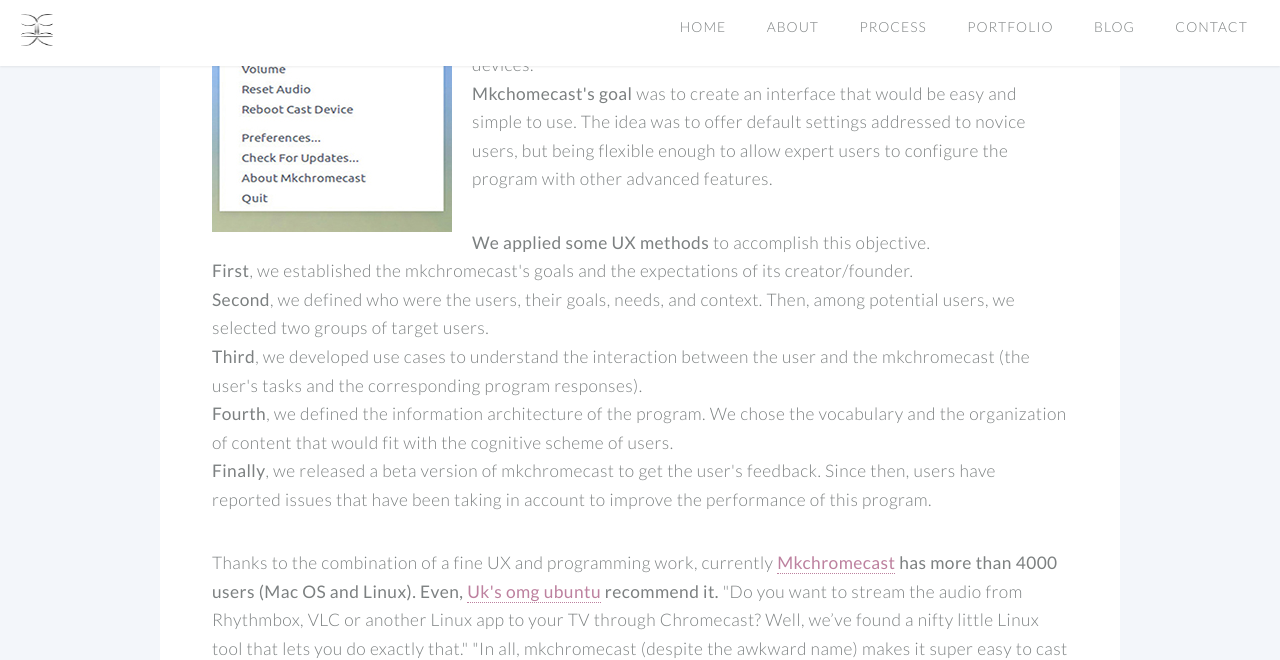
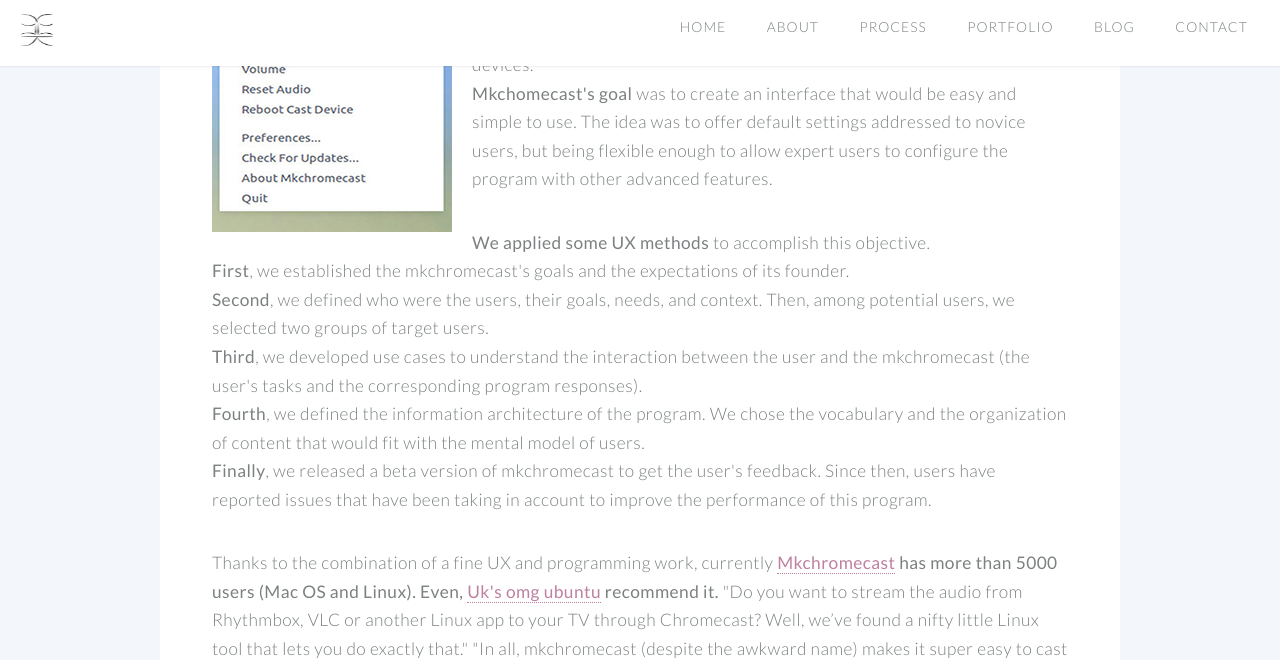
Before and after one commit to claucvk/claucvk.github.io, a Jekyll site: the page built from portfolio/index.html, in a window 1280 px wide and 900 px high, scrolled down 923 px. Shown: the top 660 px of the window. Built offline with Jekyll 4.4.1, drawn with Linux system fonts in a browser that asks for light colours.

Commit message:
Update homepage and portfolio

```diff
--- a/index.html
+++ b/index.html
@@ -6,9 +6,9 @@
 
 				<header class="special container">
 					<span class="icon fa-home"></span>
-					<h2><strong>Hello Strangers</strong></h2>
+					<h2><strong>Hello World</strong></h2>
 					<p>
-						My name is Claudia and I am a trainee in UX Design. I love my job and enjoy each step of the design process. Every UX project has its own challenges and charm. As UX practitioner, the major reward for me it is to bring a little enjoyment to people's life by achieving the client's satisfaction and the improvement of users' experience.
+						My name is Claudia and I am a trainee in UX Design and Web Programming. I love my job and enjoy each step of the design process. Every project has its own challenges and charm. As a UX practitioner, the major reward for me it is to bring a little enjoyment to people's life by helping build great users' experiences.
 					</p>
 
 					<footer class="major">
--- a/portfolio/index.html
+++ b/portfolio/index.html
@@ -55,23 +55,23 @@
 									<p>
 										This is a program to cast your MacOS audio or Linux audio to Google Cast devices.
 									<br>
-										<b>Mkchomecast's goal</b> was to create an interface that would be easy and simple to use. The idea was to offer default settings addressed to novice users, but being flexible enough to allow expert users to configure the program with other advanced features.
+										<b>Mkchomecast's goal </b> was to create an interface that would be easy and simple to use. The idea was to offer default settings addressed to novice users, but being flexible enough to allow expert users to configure the program with other advanced features.
 									</p>
 									<p>
 										<b>We applied some UX methods</b> to accomplish this objective.
 										<br>
-										<b>First</b>, we established the mkchromecast's goals and the expectations of its creator/founder.
+										<b>First</b>, we established the mkchromecast's goals and the expectations of its founder.
 										<br>
 										<b>Second</b>, we defined who were the users, their goals, needs, and context. Then, among potential users, we selected two groups of  target users.
 										<br>
 										<b>Third</b>, we developed use cases to understand the interaction between the user and the mkchromecast (the user's tasks and the corresponding program responses).
 										<br>
-										<b>Fourth</b>, we defined the information architecture of the program. We chose the vocabulary and the organization of content that would fit with the cognitive scheme of users.
+										<b>Fourth</b>, we defined the information architecture of the program. We chose the vocabulary and the organization of content that would fit with the mental model of users.
 										<br>
 										<b>Finally</b>, we released a beta version of mkchromecast to get the user's feedback. Since then, users have reported issues that have been taking in account to improve the performance of this program.
 									</p>
 									<p>
-										Thanks to the combination of a fine UX and programming work, currently  <b><a href = "http://mkchromecast.com/">Mkchromecast</a> has more than 4000 users (Mac OS and Linux). Even, <a href="http://www.omgubuntu.co.uk/2016/08/cast-ubuntu-desktop-audio-chromecast" class="btn btn-theme"> Uk's omg ubuntu</a> recommend it.</b> <i>"Do you want to stream the audio from Rhythmbox, VLC or another Linux app to your TV through Chromecast? Well, we’ve found a nifty little Linux tool that lets you do exactly that."</i> <i>"In all, mkchromecast (despite the awkward name) makes it super easy to cast audio from your Linux desktop to your TV, Cast ready speakers, set-top box, etc. using Google Cast."</i>
+										Thanks to the combination of a fine UX and programming work, currently  <b><a href = "http://mkchromecast.com/">Mkchromecast</a> has more than 5000 users (Mac OS and Linux). Even, <a href="http://www.omgubuntu.co.uk/2016/08/cast-ubuntu-desktop-audio-chromecast" class="btn btn-theme"> Uk's omg ubuntu</a> recommend it.</b> <em>"Do you want to stream the audio from Rhythmbox, VLC or another Linux app to your TV through Chromecast? Well, we’ve found a nifty little Linux tool that lets you do exactly that."</em> <em>"In all, mkchromecast (despite the awkward name) makes it super easy to cast audio from your Linux desktop to your TV, Cast ready speakers, set-top box, etc. using Google Cast."</em>
 
 									</p>
 
```
